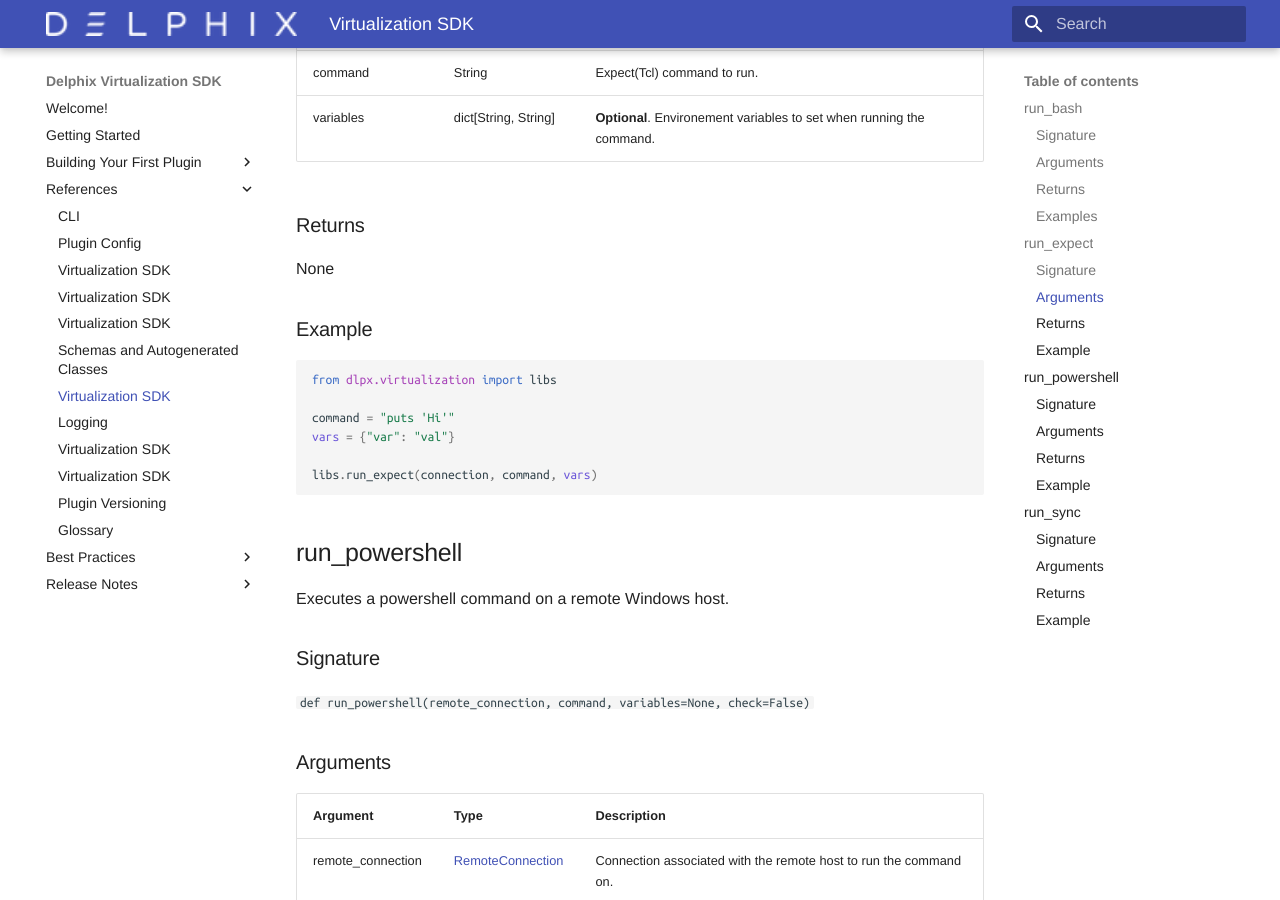
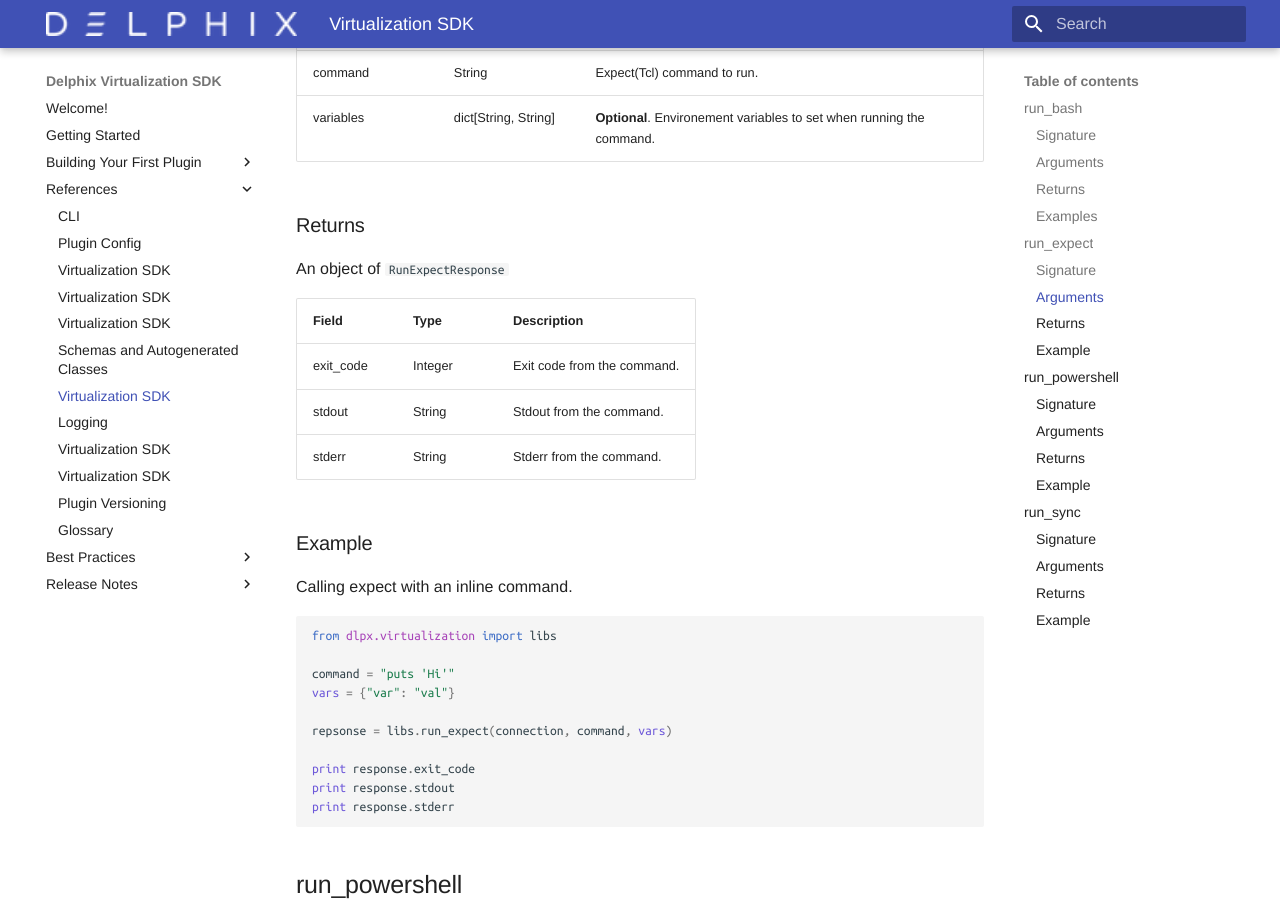
Before and after one commit to delphix/virtualization-sdk, an MkDocs documentation site: the page built from docs/References/Platform_Libraries.md, in a window 1280 px wide and 900 px high, scrolled down 2328 px. Built offline with MkDocs 1.6.1 and Material for MkDocs 9.7.7, drawn with Linux system fonts in a browser that asks for light colours; some web fonts are replaced; some of the changed text lies outside the part shown.

Commit message:
doc changes to include run_expect reponse

````diff
--- a/docs/References/Platform_Libraries.md
+++ b/docs/References/Platform_Libraries.md
@@ -92,10 +92,17 @@
 variables | dict[String, String] | **Optional**. Environement variables to set when running the command.
 
 ### Returns
+An object of `RunExpectResponse`
 
-None
+Field | Type | Description
+----- | ---- | -----------
+exit_code | Integer | Exit code from the command.
+stdout | String | Stdout from the command.
+stderr | String | Stderr from the command.
 
 ### Example
+
+Calling expect  with an inline command.
 
 ```python
 from dlpx.virtualization import libs
@@ -103,7 +110,11 @@
 command = "puts 'Hi'"
 vars = {"var": "val"}
 
-libs.run_expect(connection, command, vars)
+repsonse = libs.run_expect(connection, command, vars)
+
+print response.exit_code
+print response.stdout
+print response.stderr
 ```
 
 ## run_powershell
@@ -133,6 +144,8 @@
 stderr | String | Stderr from the command.
 
 ### Example
+
+Calling powershell with an inline command.
 
 ```python
 from dlpx.virtualization import libs
````
Also changed, not shown: docs/Best_Practices/Managing_Scripts_For_Remote_Execution.md (+1 -1 lines).
